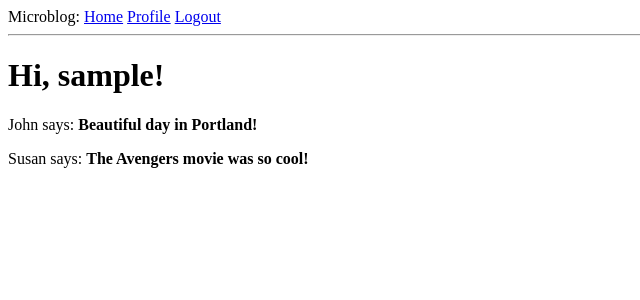
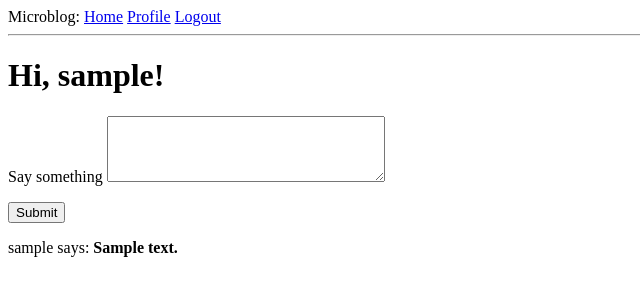
Before and after one commit to bensonnlee/flask-mega-tutorial, a Flask app: page / in a window 1280 px wide. Shown: the top 300 px of the page, without its empty margins (0-640 px from the left). Run offline with Flask 3, Linux system fonts and the light colour scheme; a user stored in the database is signed in; tables that the repository leaves empty hold one stand-in row (values such as "Sample post").

Commit message:
ch9 - blog submission form

```diff
--- a/app/forms.py
+++ b/app/forms.py
@@ -48,3 +48,7 @@ class EditProfileForm(FlaskForm):
 
 class EmptyForm(FlaskForm):
     submit = SubmitField('Submit')
+
+class PostForm(FlaskForm):
+    post = TextAreaField('Say something', validators=[DataRequired(), Length(min=1, max=140)])
+    submit = SubmitField('Submit')
--- a/app/routes.py
+++ b/app/routes.py
@@ -3,8 +3,8 @@ import sqlalchemy as sa
 from flask import render_template, flash, redirect, url_for, request
 from flask_login import current_user, login_user, logout_user, login_required
 from app import app, db
-from app.forms import LoginForm, RegistrationForm, EditProfileForm, EmptyForm
-from app.models import User
+from app.forms import LoginForm, RegistrationForm, EditProfileForm, EmptyForm, PostForm
+from app.models import User, Post
 from urllib.parse import urlsplit
 from datetime import datetime, timezone
 
@@ -14,21 +14,19 @@ def before_request():
         current_user.last_seen = datetime.now(timezone.utc)
         db.session.commit()
 
-@app.route('/')
-@app.route('/index')
+@app.route('/', methods=['GET', 'POST'])
+@app.route('/index', methods=['GET', 'POST'])
 @login_required
 def index():
-    posts = [
-        {
-            'author': {'username': 'John'},
-            'body': 'Beautiful day in Portland!'
-        },
-        {
-            'author': {'username': 'Susan'},
-            'body': 'The Avengers movie was so cool!'
-        }
-    ]
-    return render_template('index.html', title='Home', posts=posts)
+    form = PostForm()
+    if form.validate_on_submit():
+        post = Post(body=form.post.data, author=current_user)
+        db.session.add(post)
+        db.session.commit()
+        flash('Your post is now live!')
+        return redirect(url_for('index'))
+    posts = db.session.scalars(current_user.following_posts()).all()
+    return render_template('index.html', title='Home', posts=posts, form=form)
 
 @app.route('/login', methods=['GET', 'POST'])
 def login():
--- a/app/templates/index.html
+++ b/app/templates/index.html
@@ -2,6 +2,17 @@
 
 {% block content %}
     <h1>Hi, {{ current_user.username }}!</h1>
+    <form action="" method="post">
+        {{ form.hidden_tag() }}
+        <p>
+            {{ form.post.label }}
+            {{ form.post(cols=32, rows=4) }}
+            {% for error in form.post.errors %}
+            <span style="color: red;">[{{ error }}]</span>
+            {% endfor %}
+        </p>
+        <p>{{ form.submit() }}</p>
+    </form>
     {% for post in posts %}
     <div><p>{{ post.author.username }} says: <b>{{ post.body }}</b></p></div>
     {% endfor %}
```
Also changed, not shown: app.db.
